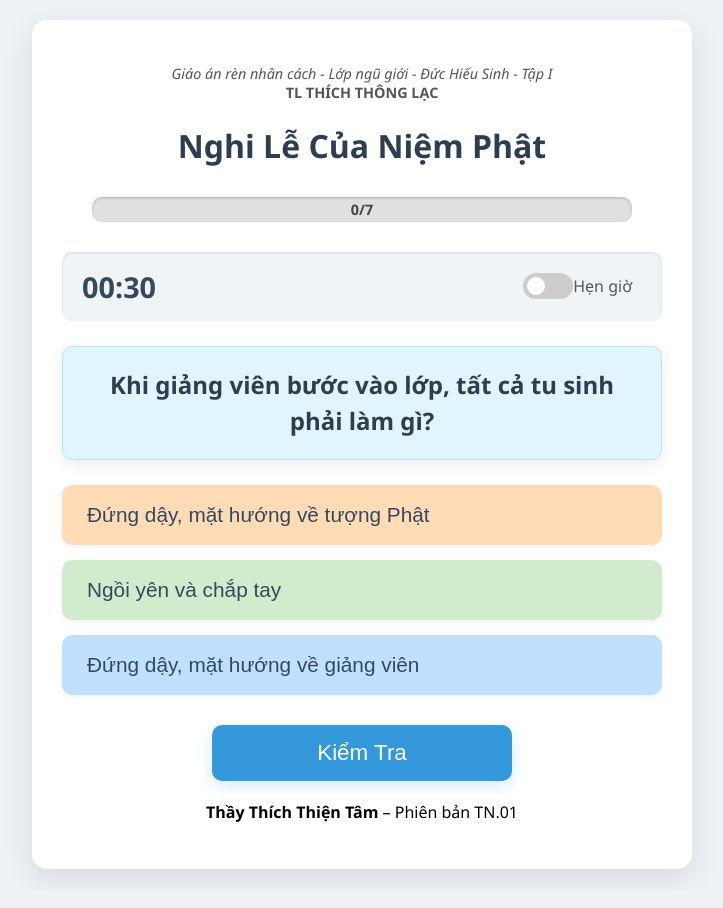
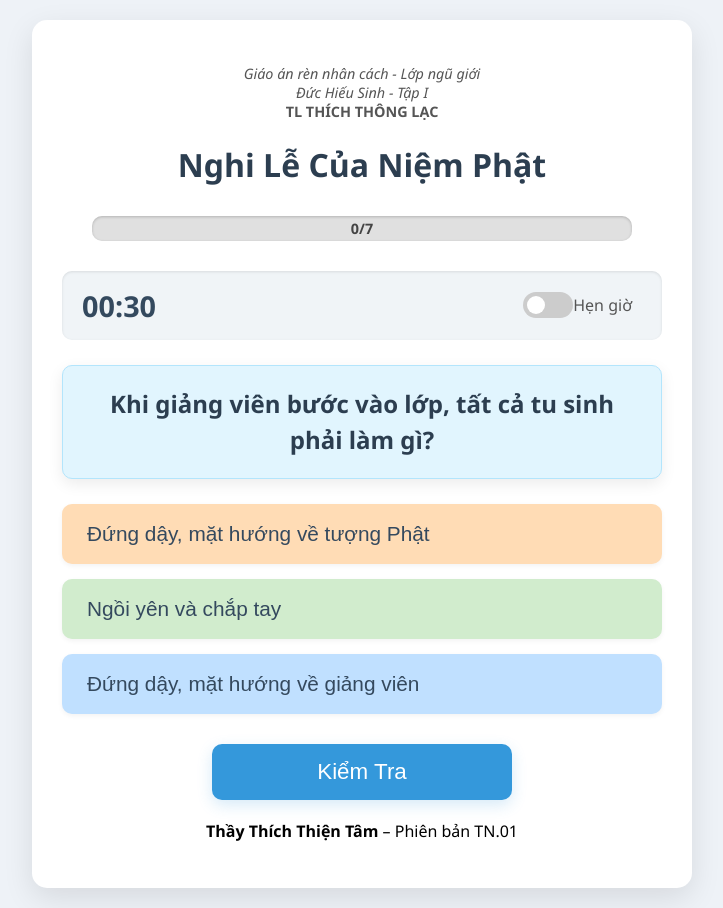
Before and after one commit to Toanthucte/ThayThienTamBai1, a plain HTML site: page index.html in a window 1280 px wide. Shown: the whole page, without its empty margins (278-1001 px from the left). Drawn offline with Linux system fonts and the light colour scheme.

Commit message:
Update index.html

```diff
--- a/index.html
+++ b/index.html
@@ -9,7 +9,7 @@
 <body>
     <div class="quiz-container">
 	<p style="text-align:center; font-size: 0.9rem; color: #555;">
-    <em>Giáo án rèn nhân cách - Lớp ngũ giới - Đức Hiếu Sinh - Tập I</em><br>
+    <em>Giáo án rèn nhân cách - Lớp ngũ giới <br> Đức Hiếu Sinh - Tập I</em><br>
     <strong>TL THÍCH THÔNG LẠC</strong>
 </p>
 	<h1>Nghi Lễ Của Niệm Phật</h1>
@@ -56,4 +56,5 @@
     <script src="script.js"></script>
 
 </body>
+
 </html>
```
